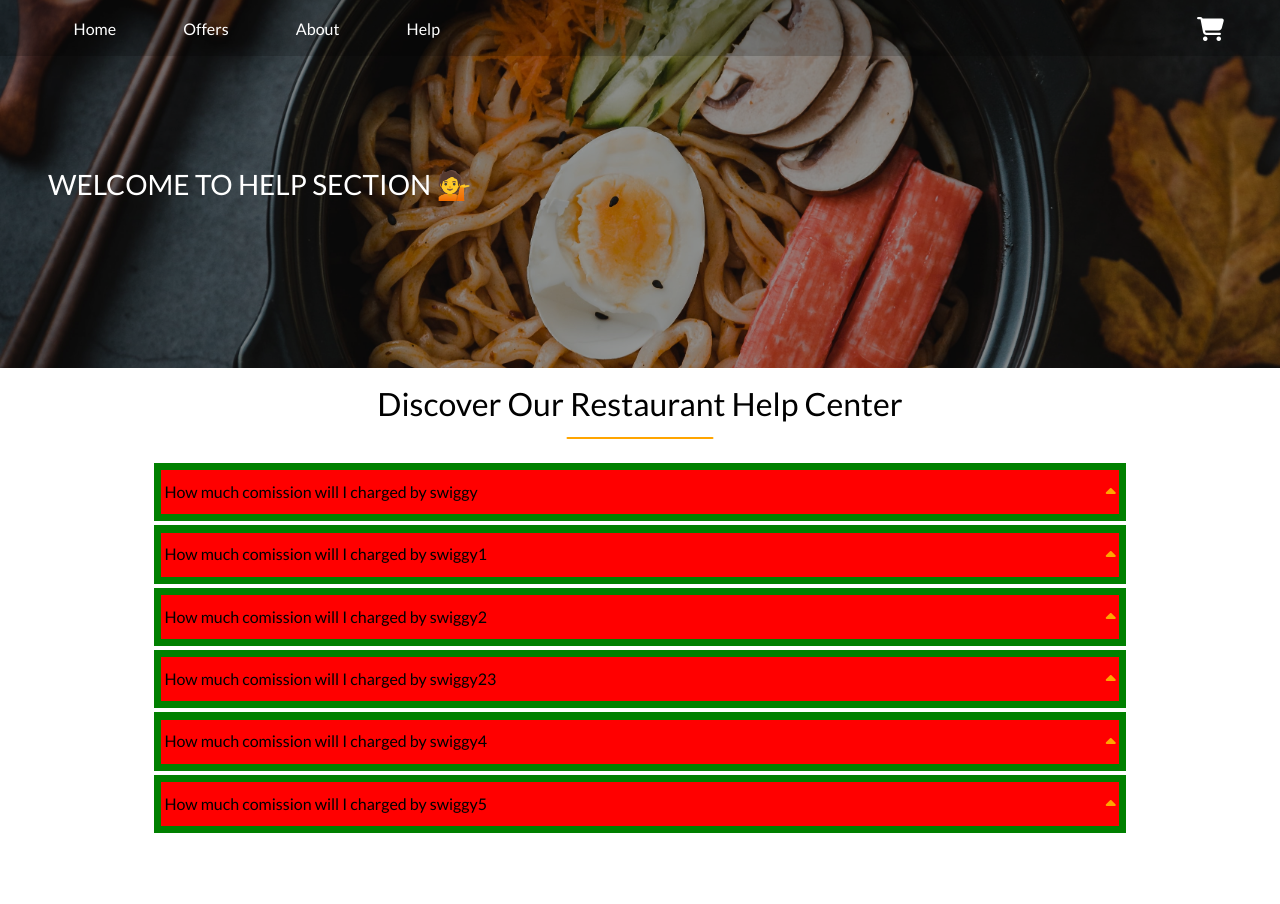
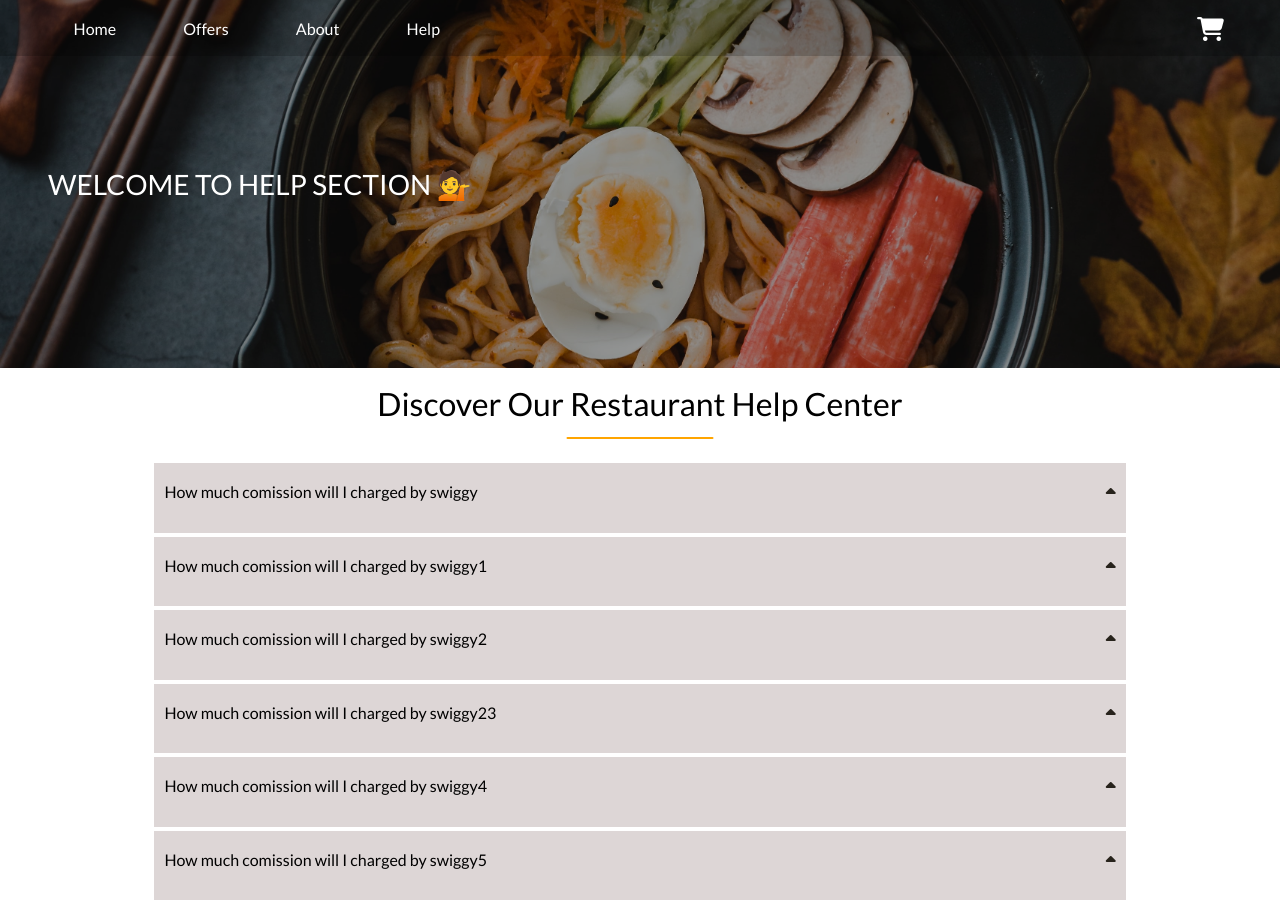
Before and after one commit to preetamvarun/Restaurant-App, a React (Create React App) app: page /help in a window 1280 px wide. Before the commit the page ends 837 px from the top, so only its background shows below. Built offline with nearby package versions, Linux system fonts and the light colour scheme.

Commit message:
styled faq accordian

```diff
--- a/src/Components/Help/Qa.css
+++ b/src/Components/Help/Qa.css
@@ -1,15 +1,36 @@
 .QA {
-  background-color: green;
   margin: 0.25rem;
   padding: 0.45rem;
+  background-color: rgba(212, 204, 204, 0.79);
 }
 
 .QA p {
   margin: 0.35rem 0rem;
 }
 
-.question {
-  background-color: red;
+.Answer-Div {
+  overflow: hidden;
+  height: 80px;
+  display: flex;
+  flex-direction: column;
+  justify-content: center;
+}
+
+.ans p {
+  overflow: hidden;
+  background-color: rgba(255, 255, 255, 0.75);
+  display: flex;
+  flex-direction: column;
+  justify-content: center;
+  padding-left: 0.35rem;
+}
+
+.show {
+  height: 80px;
+}
+
+.hide {
+  height: 0px;
 }
 
 .question {
@@ -22,7 +43,7 @@
 }
 
 .question i {
-  color: orange;
+  color: rgb(39, 35, 28);
 }
 
 .question i:hover {
--- a/src/Components/Help/Qa.js
+++ b/src/Components/Help/Qa.js
@@ -4,6 +4,8 @@ const Qa = ({ question, answer, show, ToggleShow }) => {
   const handleClick = () => {
     ToggleShow(question);
   };
+
+  let cls = show ? 'show' : 'hide';
 
   return (
     <div className='QA'>
@@ -15,7 +17,9 @@ const Qa = ({ question, answer, show, ToggleShow }) => {
           <i className='fa-solid fa-caret-up' onClick={handleClick}></i>
         )}
       </div>
-      <p style={{ display: `${show ? 'block' : 'none'}` }}>{answer}</p>
+      <div className='ans'>
+        <p className={cls}>{answer}</p>
+      </div>
     </div>
   );
 };
```
